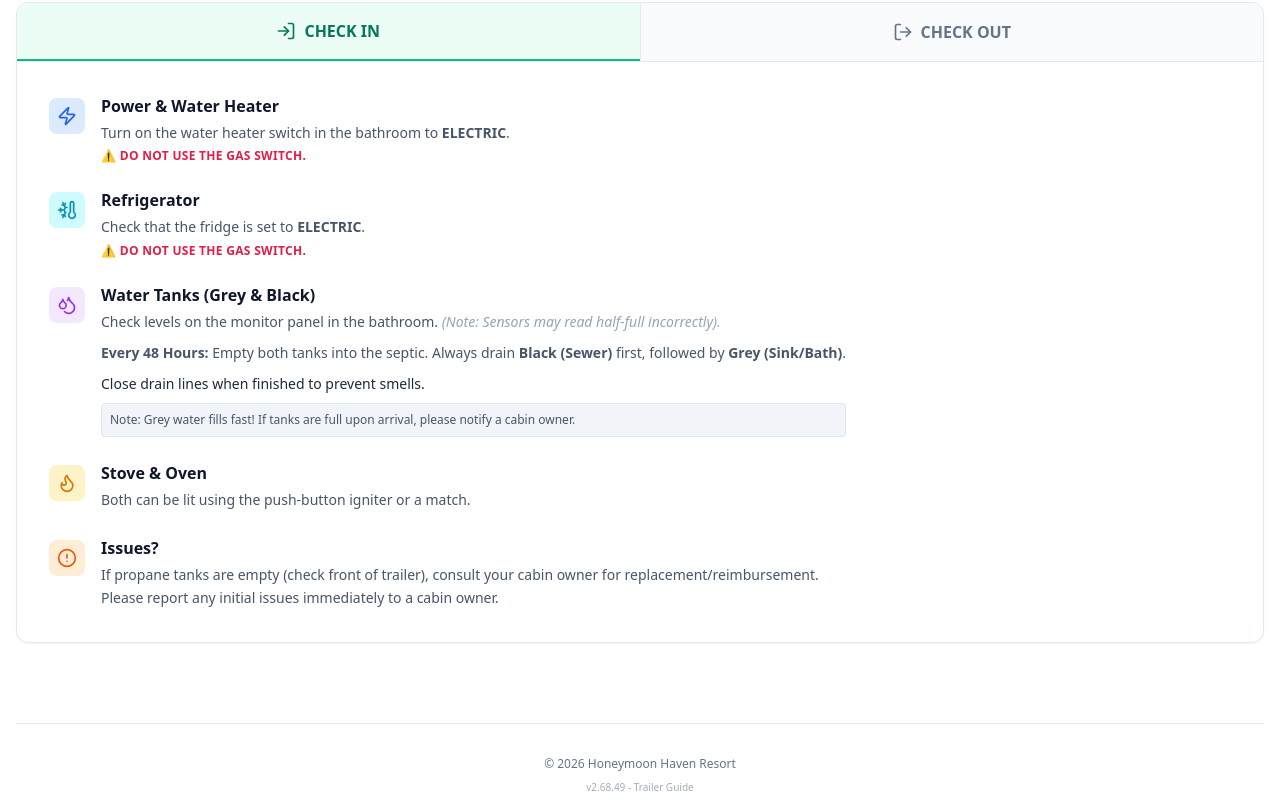
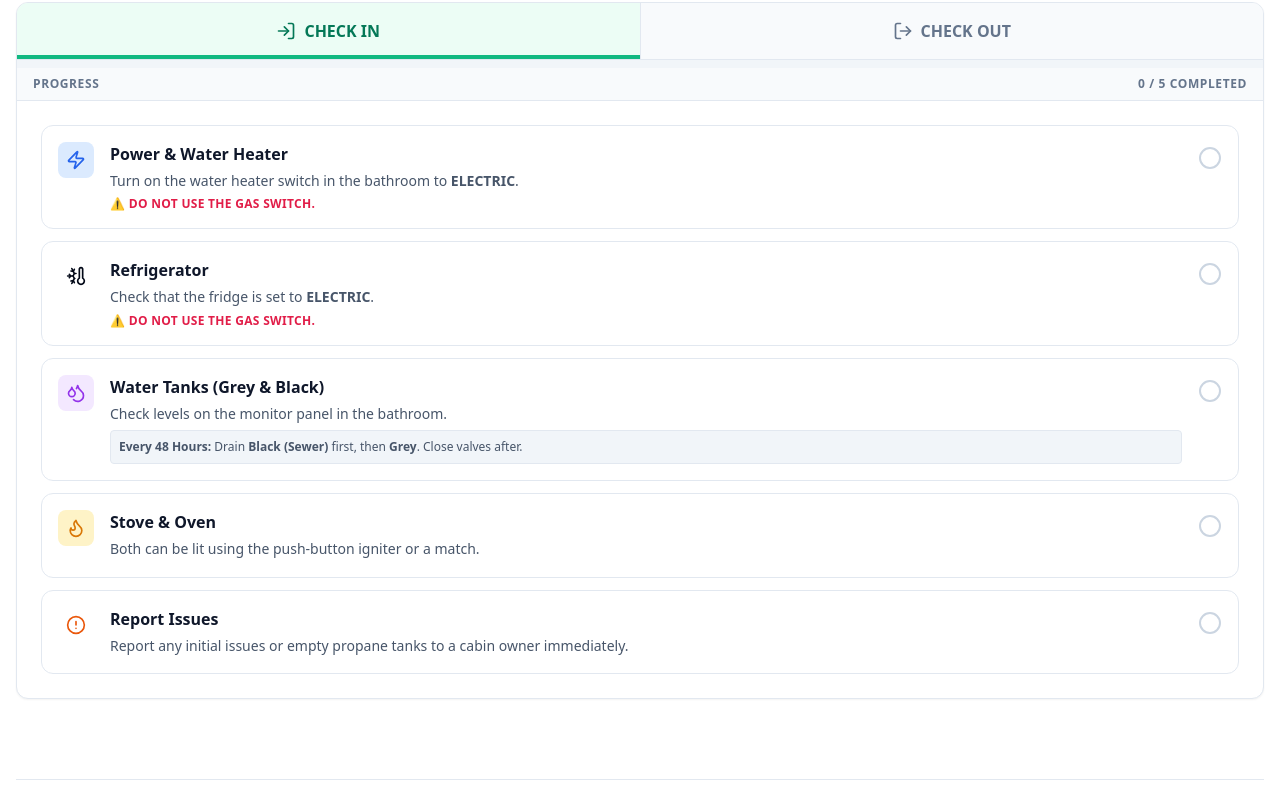
Before and after one commit to bryhudson/honeymoon-haven, a React (Vite) app: page / in a window 1280 px wide. Shown: the part 2200-3000 px from the top of the page. Built offline with nearby package versions, Linux system fonts and the light colour scheme; no server answers; the database is empty; sample sign-in values are in the browser's storage.

Commit message:
Refactor: Interactive Checklist

```diff
--- a/package.json
+++ b/package.json
@@ -1,7 +1,7 @@
 {
   "name": "hhr",
   "private": true,
-  "version": "2.68.49",
+  "version": "2.68.50",
   "type": "module",
   "homepage": "https://hhr-trailer-booking.web.app",
   "scripts": {
--- a/src/components/dashboard/TrailerGuide.jsx
+++ b/src/components/dashboard/TrailerGuide.jsx
@@ -1,4 +1,4 @@
-import React, { useState } from 'react';
+import React, { useState, useEffect } from 'react';
 import {
     Droplets,
     Zap,
@@ -10,199 +10,258 @@ import {
     Trash2,
     Wind,
     Key,
-    ListChecks,
     LogOut,
-    LogIn
+    LogIn,
+    Circle
 } from 'lucide-react';
+
+const CHECK_IN_ITEMS = [
+    {
+        id: 'in-power',
+        icon: Zap,
+        color: 'blue',
+        title: 'Power & Water Heater',
+        content: (
+            <span>
+                Turn on the water heater switch in the bathroom to <strong>ELECTRIC</strong>.
+                <span className="block text-rose-600 font-bold mt-1 text-xs uppercase tracking-wide">⚠️ Do not use the GAS switch.</span>
+            </span>
+        )
+    },
+    {
+        id: 'in-fridge',
+        icon: ThermometerSnowflake,
+        color: 'cyan',
+        title: 'Refrigerator',
+        content: (
+            <span>
+                Check that the fridge is set to <strong>ELECTRIC</strong>.
+                <span className="block text-rose-600 font-bold mt-1 text-xs uppercase tracking-wide">⚠️ Do not use the GAS switch.</span>
+            </span>
+        )
+    },
+    {
+        id: 'in-tanks',
+        icon: Droplets,
+        color: 'purple',
+        title: 'Water Tanks (Grey & Black)',
+        content: (
+            <span className="space-y-1 block">
+                <span>Check levels on the monitor panel in the bathroom.</span>
+                <span className="block text-xs bg-slate-100 p-2 rounded border border-slate-200 mt-1">
+                    <strong>Every 48 Hours:</strong> Drain <strong>Black (Sewer)</strong> first, then <strong>Grey</strong>. Close valves after.
+                </span>
+            </span>
+        )
+    },
+    {
+        id: 'in-stove',
+        icon: Flame,
+        color: 'amber',
+        title: 'Stove & Oven',
+        content: 'Both can be lit using the push-button igniter or a match.'
+    },
+    {
+        id: 'in-issues',
+        icon: AlertCircle,
+        color: 'orange',
+        title: 'Report Issues',
+        content: 'Report any initial issues or empty propane tanks to a cabin owner immediately.'
+    }
+];
+
+const CHECK_OUT_ITEMS = [
+    {
+        id: 'out-off',
+        icon: LogOut,
+        color: 'slate',
+        title: 'Systems Off',
+        content: (
+            <ul className="list-disc list-inside space-y-0.5">
+                <li>Turn <strong>OFF</strong> Water Heater (Electric).</li>
+                <li>Ensure Furnace / AC is <strong>OFF</strong>.</li>
+                <li>Turn <strong>OFF</strong> lights & Retract awning.</li>
+            </ul>
+        )
+    },
+    {
+        id: 'out-drain',
+        icon: Droplets,
+        color: 'purple',
+        title: 'Final Tank Drain (Critical)',
+        content: (
+            <span>
+                <strong>1.</strong> Drain Black. <strong>2.</strong> Drain Grey. <strong>3.</strong> Close valves. <strong>4.</strong> Add septic cleaner & flush.
+            </span>
+        )
+    },
+    {
+        id: 'out-fridge',
+        icon: ThermometerSnowflake,
+        color: 'cyan',
+        title: 'Refrigerator',
+        content: (
+            <span>
+                Turn <strong>OFF</strong>. Clean & wipe out.
+                <span className="block text-rose-600 font-bold mt-1 text-xs uppercase tracking-wide">⚠️ Leave doors OPEN to prevent mold.</span>
+            </span>
+        )
+    },
+    {
+        id: 'out-clean',
+        icon: Trash2,
+        color: 'emerald',
+        title: 'Cleaning',
+        content: 'Clean floors, sinks, toilets. Fold sheets. Give used rags to cabin owner.'
+    },
+    {
+        id: 'out-vent',
+        icon: Wind,
+        color: 'sky',
+        title: 'Ventilation (Summer)',
+        content: 'Leave windows cracked and bathroom ceiling vent <strong>OPEN</strong>.'
+    },
+    {
+        id: 'out-lock',
+        icon: Key,
+        color: 'rose',
+        title: 'Lock Up',
+        content: 'Lock front & back doors. Return key to shed or cabin owner.'
+    }
+];
 
 export function TrailerGuide() {
     const [activeTab, setActiveTab] = useState('check-in');
+    const [checkedItems, setCheckedItems] = useState({});
+
+    // Load state from local storage on mount
+    useEffect(() => {
+        const saved = localStorage.getItem('hhr_trailer_checklist');
+        if (saved) {
+            try {
+                setCheckedItems(JSON.parse(saved));
+            } catch (e) {
+                console.error("Failed to parse checklist state", e);
+            }
+        }
+    }, []);
+
+    const toggleItem = (id) => {
+        const newState = { ...checkedItems, [id]: !checkedItems[id] };
+        setCheckedItems(newState);
+        localStorage.setItem('hhr_trailer_checklist', JSON.stringify(newState));
+    };
+
+    const currentItems = activeTab === 'check-in' ? CHECK_IN_ITEMS : CHECK_OUT_ITEMS;
+    const completedCount = currentItems.filter(i => checkedItems[i.id]).length;
+    const totalCount = currentItems.length;
+    const progress = Math.round((completedCount / totalCount) * 100);
+
+    const isComplete = completedCount === totalCount;
 
     return (
-        <div className="bg-white rounded-xl shadow-sm border overflow-hidden">
+        <div className="bg-white rounded-xl shadow-sm border overflow-hidden flex flex-col">
             {/* Header / Tabs */}
             <div className="flex border-b">
                 <button
                     onClick={() => setActiveTab('check-in')}
-                    className={`flex-1 py-4 flex items-center justify-center gap-2 font-bold text-sm md:text-base transition-colors ${activeTab === 'check-in'
-                        ? 'bg-emerald-50 text-emerald-700 border-b-2 border-emerald-500'
+                    className={`flex-1 py-4 flex items-center justify-center gap-2 font-bold text-sm md:text-base transition-colors relative ${activeTab === 'check-in'
+                        ? 'bg-emerald-50 text-emerald-700'
                         : 'bg-slate-50 text-slate-500 hover:bg-slate-100'
                         }`}
                 >
                     <LogIn className="w-5 h-5" />
                     CHECK IN
+                    {activeTab === 'check-in' && (
+                        <div className="absolute bottom-0 left-0 right-0 h-1 bg-emerald-500" />
+                    )}
                 </button>
                 <div className="w-px bg-slate-200"></div>
                 <button
                     onClick={() => setActiveTab('check-out')}
-                    className={`flex-1 py-4 flex items-center justify-center gap-2 font-bold text-sm md:text-base transition-colors ${activeTab === 'check-out'
-                        ? 'bg-rose-50 text-rose-700 border-b-2 border-rose-500'
+                    className={`flex-1 py-4 flex items-center justify-center gap-2 font-bold text-sm md:text-base transition-colors relative ${activeTab === 'check-out'
+                        ? 'bg-rose-50 text-rose-700'
                         : 'bg-slate-50 text-slate-500 hover:bg-slate-100'
                         }`}
                 >
                     <LogOut className="w-5 h-5" />
                     CHECK OUT
+                    {activeTab === 'check-out' && (
+                        <div className="absolute bottom-0 left-0 right-0 h-1 bg-rose-500" />
+                    )}
                 </button>
             </div>
 
-            <div className="p-4 md:p-8">
-                {activeTab === 'check-in' ? (
-                    <div className="space-y-6 animate-in fade-in slide-in-from-left-4 duration-300">
-                        <div className="flex items-start gap-4">
-                            <div className="p-2 bg-blue-100 text-blue-600 rounded-lg shrink-0 mt-1">
-                                <Zap className="w-5 h-5" />
+            {/* Progress Bar */}
+            <div className="bg-slate-100 h-2 w-full">
+                <div
+                    className={`h-full transition-all duration-500 ease-out ${activeTab === 'check-in' ? 'bg-emerald-500' : 'bg-rose-500'}`}
+                    style={{ width: `${progress}%` }}
+                />
+            </div>
+
+            <div className="px-4 py-2 bg-slate-50 border-b flex justify-between items-center text-xs font-bold uppercase tracking-wider text-slate-500">
+                <span>Progress</span>
+                <span>{completedCount} / {totalCount} Completed</span>
+            </div>
+
+            {/* Checklist Items */}
+            <div className="p-4 md:p-6 space-y-3">
+                {currentItems.map((item) => {
+                    const isChecked = !!checkedItems[item.id];
+                    const Icon = item.icon;
+
+                    // Dynamic classes based on checked state
+                    const containerClass = isChecked
+                        ? `border-${activeTab === 'check-in' ? 'emerald' : 'rose'}-200 bg-${activeTab === 'check-in' ? 'emerald' : 'rose'}-50/50`
+                        : 'border-slate-200 hover:border-slate-300 hover:shadow-sm bg-white';
+
+                    const iconBgClass = isChecked
+                        ? `bg-${activeTab === 'check-in' ? 'emerald' : 'rose'}-100 text-${activeTab === 'check-in' ? 'emerald' : 'rose'}-600`
+                        : `bg-${item.color}-100 text-${item.color}-600`;
+
+                    return (
+                        <button
+                            key={item.id}
+                            onClick={() => toggleItem(item.id)}
+                            className={`w-full text-left p-4 rounded-xl border transition-all duration-200 flex items-start gap-4 group relative overflow-hidden ${containerClass}`}
+                        >
+                            <div className={`p-2 rounded-lg shrink-0 transition-colors ${iconBgClass}`}>
+                                <Icon className="w-5 h-5" />
                             </div>
-                            <div>
-                                <h4 className="font-bold text-slate-900">Power & Water Heater</h4>
-                                <p className="text-slate-600 text-sm mt-1 leading-relaxed">
-                                    Turn on the water heater switch in the bathroom to <strong>ELECTRIC</strong>.
-                                    <span className="block text-rose-600 font-semibold mt-1 text-xs uppercase tracking-wide">⚠️ Do not use the GAS switch.</span>
-                                </p>
-                            </div>
-                        </div>
 
-                        <div className="flex items-start gap-4">
-                            <div className="p-2 bg-cyan-100 text-cyan-600 rounded-lg shrink-0 mt-1">
-                                <ThermometerSnowflake className="w-5 h-5" />
-                            </div>
-                            <div>
-                                <h4 className="font-bold text-slate-900">Refrigerator</h4>
-                                <p className="text-slate-600 text-sm mt-1 leading-relaxed">
-                                    Check that the fridge is set to <strong>ELECTRIC</strong>.
-                                    <span className="block text-rose-600 font-semibold mt-1 text-xs uppercase tracking-wide">⚠️ Do not use the GAS switch.</span>
-                                </p>
-                            </div>
-                        </div>
-
-                        <div className="flex items-start gap-4">
-                            <div className="p-2 bg-purple-100 text-purple-600 rounded-lg shrink-0 mt-1">
-                                <Droplets className="w-5 h-5" />
-                            </div>
-                            <div>
-                                <h4 className="font-bold text-slate-900">Water Tanks (Grey & Black)</h4>
-                                <div className="text-slate-600 text-sm mt-1 space-y-2 leading-relaxed">
-                                    <p>Check levels on the monitor panel in the bathroom. <span className="italic text-slate-400">(Note: Sensors may read half-full incorrectly).</span></p>
-                                    <p><strong>Every 48 Hours:</strong> Empty both tanks into the septic. Always drain <strong>Black (Sewer)</strong> first, followed by <strong>Grey (Sink/Bath)</strong>.</p>
-                                    <p className="font-medium text-slate-800">Close drain lines when finished to prevent smells.</p>
-                                    <p className="text-xs bg-slate-100 p-2 rounded border border-slate-200">
-                                        Note: Grey water fills fast! If tanks are full upon arrival, please notify a cabin owner.
-                                    </p>
+                            <div className="flex-1 min-w-0">
+                                <h4 className={`font-bold text-base transition-colors ${isChecked ? 'text-slate-600 line-through decoration-slate-400' : 'text-slate-900'}`}>
+                                    {item.title}
+                                </h4>
+                                <div className={`text-sm mt-1 leading-relaxed transition-opacity ${isChecked ? 'opacity-50' : 'text-slate-600'}`}>
+                                    {item.content}
                                 </div>
                             </div>
-                        </div>
 
-                        <div className="flex items-start gap-4">
-                            <div className="p-2 bg-amber-100 text-amber-600 rounded-lg shrink-0 mt-1">
-                                <Flame className="w-5 h-5" />
+                            <div className={`mt-1 shrink-0 transition-all duration-300 ${isChecked
+                                ? `text-${activeTab === 'check-in' ? 'emerald' : 'rose'}-600 scale-110`
+                                : 'text-slate-300 group-hover:text-slate-400'}`}>
+                                {isChecked ? (
+                                    <CheckCircle2 className="w-6 h-6 fill-white" />
+                                ) : (
+                                    <Circle className="w-6 h-6" />
+                                )}
                             </div>
-                            <div>
-                                <h4 className="font-bold text-slate-900">Stove & Oven</h4>
-                                <p className="text-slate-600 text-sm mt-1 leading-relaxed">
-                                    Both can be lit using the push-button igniter or a match.
-                                </p>
-                            </div>
-                        </div>
+                        </button>
+                    );
+                })}
+            </div>
 
-                        <div className="flex items-start gap-4">
-                            <div className="p-2 bg-orange-100 text-orange-600 rounded-lg shrink-0 mt-1">
-                                <AlertCircle className="w-5 h-5" />
-                            </div>
-                            <div>
-                                <h4 className="font-bold text-slate-900">Issues?</h4>
-                                <p className="text-slate-600 text-sm mt-1 leading-relaxed">
-                                    If propane tanks are empty (check front of trailer), consult your cabin owner for replacement/reimbursement.
-                                    <br />
-                                    Please report any initial issues immediately to a cabin owner.
-                                </p>
-                            </div>
-                        </div>
-                    </div>
-                ) : (
-                    <div className="space-y-6 animate-in fade-in slide-in-from-right-4 duration-300">
-                        <div className="flex items-start gap-4">
-                            <div className="p-2 bg-slate-100 text-slate-600 rounded-lg shrink-0 mt-1">
-                                <LogOut className="w-5 h-5" />
-                            </div>
-                            <div>
-                                <h4 className="font-bold text-slate-900">Systems Off</h4>
-                                <ul className="text-slate-600 text-sm mt-1 space-y-1 list-disc list-inside">
-                                    <li>Turn <strong>OFF</strong> Water Heater switch (Electric).</li>
-                                    <li>Ensure Furnace / Air Conditioning is <strong>OFF</strong>.</li>
-                                    <li>Turn <strong>OFF</strong> all inside/outside lights.</li>
-                                    <li>Retract awning.</li>
-                                </ul>
-                            </div>
-                        </div>
-
-                        <div className="flex items-start gap-4">
-                            <div className="p-2 bg-purple-100 text-purple-600 rounded-lg shrink-0 mt-1">
-                                <Droplets className="w-5 h-5" />
-                            </div>
-                            <div>
-                                <h4 className="font-bold text-slate-900">Final Tank Drain (Critical)</h4>
-                                <p className="text-slate-600 text-sm mt-1 leading-relaxed">
-                                    <strong>1.</strong> Drain Black Water (Sewer).<br />
-                                    <strong>2.</strong> Drain Grey Water (Sink/Bath).<br />
-                                    <strong>3.</strong> Close valves.<br />
-                                    <strong>4.</strong> Add septic cleaner to toilet and flush once.
-                                </p>
-                            </div>
-                        </div>
-
-                        <div className="flex items-start gap-4">
-                            <div className="p-2 bg-cyan-100 text-cyan-600 rounded-lg shrink-0 mt-1">
-                                <ThermometerSnowflake className="w-5 h-5" />
-                            </div>
-                            <div>
-                                <h4 className="font-bold text-slate-900">Refrigerator</h4>
-                                <ul className="text-slate-600 text-sm mt-1 space-y-1">
-                                    <li>Turn <strong>OFF</strong> (unless new renter arrives tomorrow).</li>
-                                    <li>Clean and wipe out fridge & microwave.</li>
-                                    <li className="font-bold text-rose-600">⚠️ Leave fridge doors OPEN if turned off to prevent mold.</li>
-                                </ul>
-                            </div>
-                        </div>
-
-                        <div className="flex items-start gap-4">
-                            <div className="p-2 bg-emerald-100 text-emerald-600 rounded-lg shrink-0 mt-1">
-                                <Trash2 className="w-5 h-5" />
-                            </div>
-                            <div>
-                                <h4 className="font-bold text-slate-900">Cleaning</h4>
-                                <ul className="text-slate-600 text-sm mt-1 space-y-1 list-disc list-inside">
-                                    <li>Clean floors, carpets, sinks, toilet counters.</li>
-                                    <li>Fold sheets and clean all surfaces.</li>
-                                    <li>Give used rags/towels to your cabin owner.</li>
-                                </ul>
-                            </div>
-                        </div>
-
-                        <div className="flex items-start gap-4">
-                            <div className="p-2 bg-sky-100 text-sky-600 rounded-lg shrink-0 mt-1">
-                                <Wind className="w-5 h-5" />
-                            </div>
-                            <div>
-                                <h4 className="font-bold text-slate-900">Ventilation (Summer)</h4>
-                                <p className="text-slate-600 text-sm mt-1 leading-relaxed">
-                                    Leave several windows cracked and ensure the bathroom ceiling vent is left <strong>open</strong>.
-                                </p>
-                            </div>
-                        </div>
-
-                        <div className="flex items-start gap-4">
-                            <div className="p-2 bg-rose-100 text-rose-600 rounded-lg shrink-0 mt-1">
-                                <Key className="w-5 h-5" />
-                            </div>
-                            <div>
-                                <h4 className="font-bold text-slate-900">Lock Up</h4>
-                                <p className="text-slate-600 text-sm mt-1 leading-relaxed">
-                                    Ensure front and back doors are locked. Return key to shed workbench or cabin owner.
-                                </p>
-                            </div>
-                        </div>
-                    </div>
-                )}
-            </div>
+            {isComplete && (
+                <div className={`mx-4 mb-6 p-4 rounded-xl text-center animate-in zoom-in duration-300 ${activeTab === 'check-in'
+                        ? 'bg-emerald-100 text-emerald-800 border border-emerald-200'
+                        : 'bg-rose-100 text-rose-800 border border-rose-200'
+                    }`}>
+                    <p className="font-bold text-lg">🎉 All Set!</p>
+                    <p className="text-sm opacity-90">You have completed the {activeTab === 'check-in' ? 'Check-In' : 'Check-Out'} checklist.</p>
+                </div>
+            )}
         </div>
     );
 }
--- a/src/pages/Dashboard.jsx
+++ b/src/pages/Dashboard.jsx
@@ -573,7 +573,7 @@ export function Dashboard() {
 
             <div id="tour-guide" className="mt-8">
                 <h3 className="text-xl font-bold mb-4 flex items-center gap-2">
-                    🚐 Travel Trailer Guide
+                    🚐 Travel Trailer Checklist
                 </h3>
                 <TrailerGuide />
             </div>
@@ -727,7 +727,7 @@ export function Dashboard() {
 
             <div className="mt-12 pt-8 border-t text-center space-y-2">
                 <p className="text-xs text-muted-foreground mb-1">&copy; 2026 Honeymoon Haven Resort</p>
-                <p className="text-[10px] text-muted-foreground/60">v2.68.49 - Trailer Guide</p>
+                <p className="text-[10px] text-muted-foreground/60">v2.68.50 - Checklist Mode</p>
 
 
             </div>
--- a/src/pages/Login.jsx
+++ b/src/pages/Login.jsx
@@ -142,7 +142,7 @@ export function Login() {
 
                 <p className="text-center mt-8 text-xs text-muted-foreground uppercase tracking-widest font-semibold">
                     &copy; {new Date().getFullYear()} Honeymoon Haven Resort
-                    <p className="text-[10px] text-muted-foreground/60">v2.68.49 - Trailer Guide</p>
+                    <p className="text-[10px] text-muted-foreground/60">v2.68.50 - Checklist Mode</p>
                 </p>
             </div>
         </div>
```
